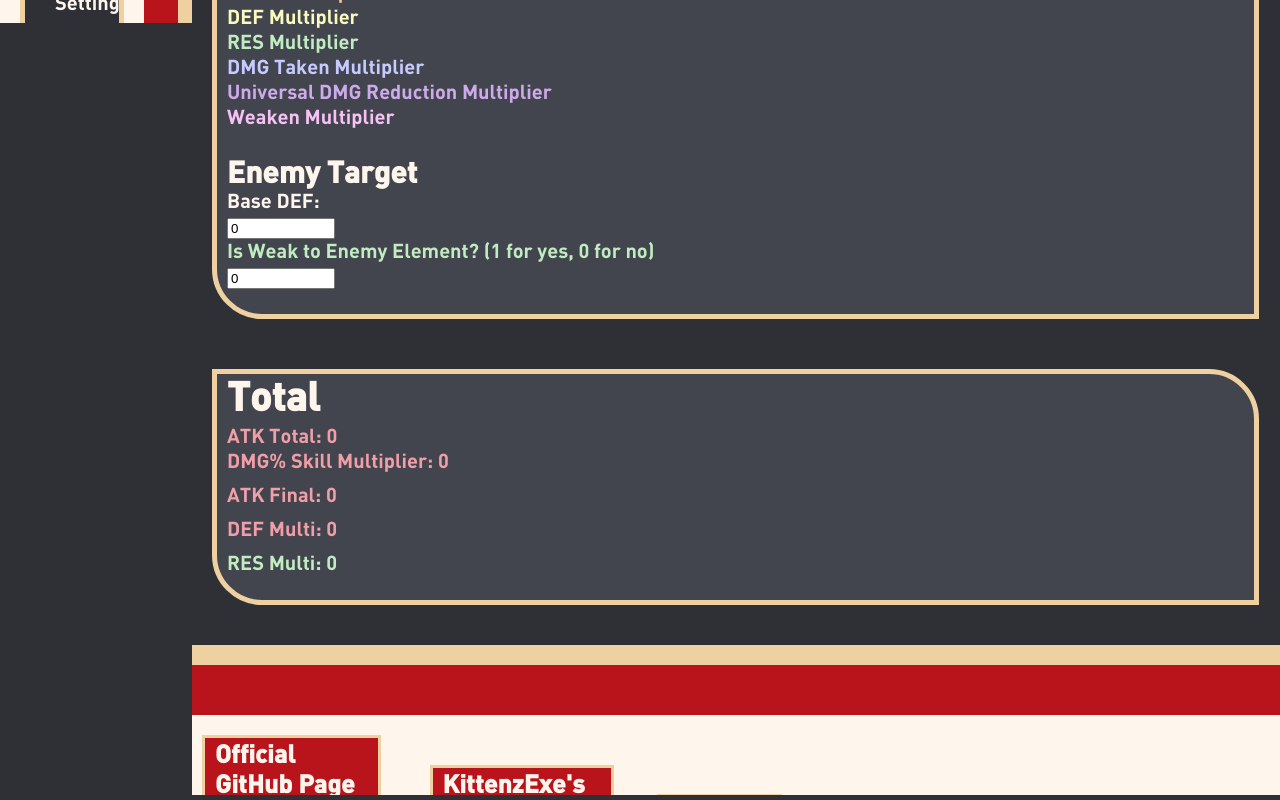
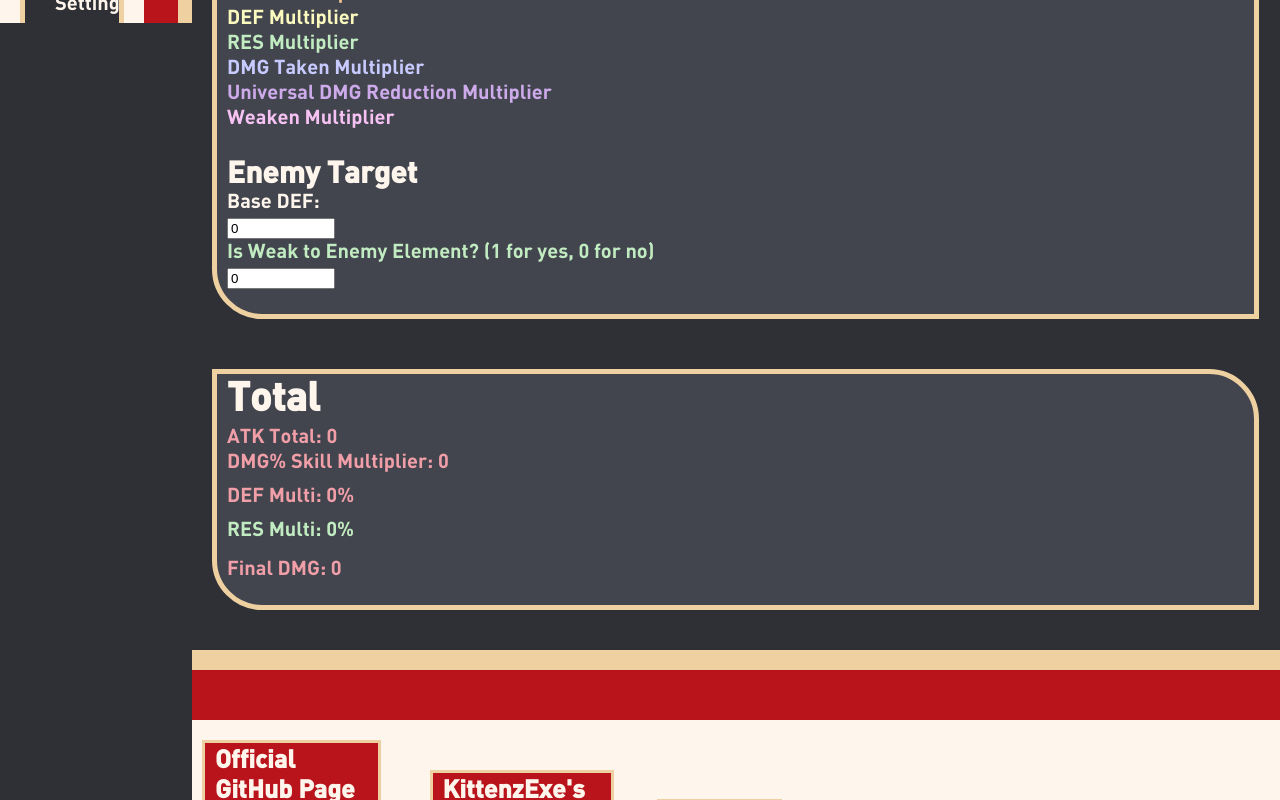
Before and after one commit to KittenzExe/hsrtools.kittenzexe, a SvelteKit app: page /tools/damage-calculator in a window 1280 px wide. Shown: the part 777-1577 px from the top of the page. Built offline with nearby package versions, Linux system fonts and the light colour scheme; a web font is replaced by a local one.

Commit message:
yea idk what im doing with this

```diff
--- a/src/routes/tools/damage-calculator/dmgcalc.svelte
+++ b/src/routes/tools/damage-calculator/dmgcalc.svelte
@@ -17,11 +17,15 @@
   let DEFMULTI = 0;
   let RESEFF = 0;
 
+  let FINAL = 0;
+
   function update() {
     DMGMULTI2 = DMGMULTI / 10
-    ATKFINAL = ATKTOTAL * ((DMGMULTI / 100) + 1);
-    DEFMULTI = 1 - (EMYDEF / (EMYDEF + 200 + 10 * CHARLVL));
+    ATKFINAL = ATKTOTAL * (DMGMULTI / 100);
+    DEFMULTI = (1 - (EMYDEF / (EMYDEF + 200 + 10 * CHARLVL)))*100;
     RESEFF = 100 - (RESYORN * (20)+20);
+
+    FINAL = ATKFINAL * (DEFMULTI / 100) * (RESEFF / 100) * 1 * 0.9
   }
 
 </script>
@@ -79,11 +83,12 @@
         <p style="color: #F09EA7; margin-top: 4px;">ATK Total: {ATKTOTAL}</p>
         <p style="color: #F09EA7; margin-top: 4px;">DMG% Skill Multiplier: {DMGMULTI}</p>
         <br>
-        <p style="color: #F09EA7; margin-top: 4px;">ATK Final: {ATKFINAL}</p>
+        <p style="color: #F09EA7; margin-top: 4px;">DEF Multi: {DEFMULTI}%</p>
         <br>
-        <p style="color: #F09EA7; margin-top: 4px;">DEF Multi: {DEFMULTI}</p>
+        <p style="color: #C1EBC0; margin-top: 4px;">RES Multi: {RESEFF}%</p>
         <br>
-        <p style="color: #C1EBC0; margin-top: 4px;">RES Multi: {RESEFF}</p>
+        <br>
+        <p style="color: #F09EA7; margin-top: 4px;">Final DMG: {FINAL}</p>
       </div>
       <br>
     </div>
--- a/src/routes/tools/tools.svelte
+++ b/src/routes/tools/tools.svelte
@@ -7,7 +7,7 @@
       <div id="content-topbar-title">Tools</div>
       <div id="content-topbar-info" style="font-size: 20px;">List of current tools you can use!</div>
     </div>
-    <a href="./tools/damage-calculator" style="text-decoration: none;"><div id="content-box-listing"><h1 style="margin-top: 7.5px;">Damage Calculator</h1></div></a>
+    <a href="../development" style="text-decoration: none;"><div id="content-box-listing"><h1 style="margin-top: 7.5px;">Damage Calculator</h1></div></a>
     <a href="../development" style="text-decoration: none;"><div id="content-box-listing"><h1 style="margin-top: 7.5px;">More comming soon!</h1></div></a>
 </div>
 
```
